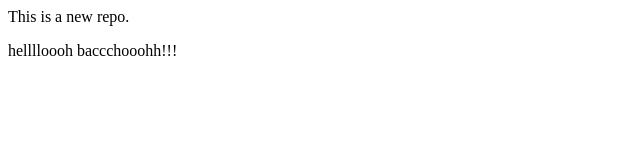
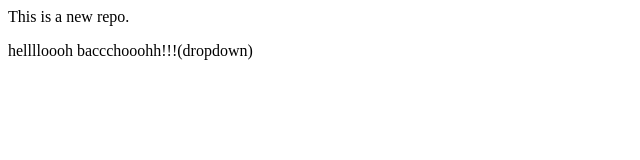
Before and after one commit to namangupta09-apk/localrepo, a plain HTML site: page index.html in a window 1280 px wide. Shown: the full height of the page, 0-640 px from the left. Drawn offline with Linux system fonts and the light colour scheme.

```diff
--- a/index.html
+++ b/index.html
@@ -1,2 +1,2 @@
 <p>This is a new repo.</p>
-<p>helllloooh baccchooohh!!!</p>
+<p>helllloooh baccchooohh!!!(dropdown)</p>
```
